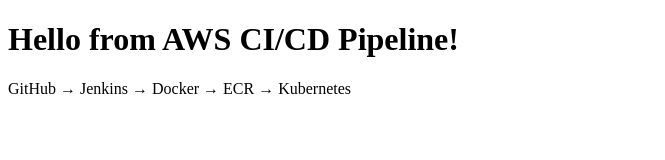
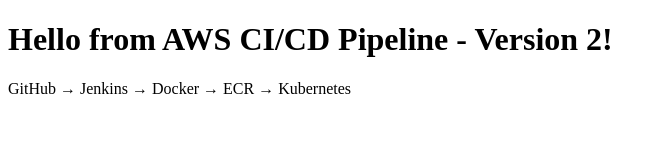
Before and after one commit to Rushi211011/aws-cicd-demo, a plain HTML site: page index.html in a window 1280 px wide. Shown: the whole page, without its empty margins (0-665 px from the left). Drawn offline with Linux system fonts and the light colour scheme.

Commit message:
Update index.html

```diff
--- a/index.html
+++ b/index.html
@@ -4,7 +4,7 @@
     <title>AWS CI/CD Demo</title>
 </head>
 <body>
-    <h1>Hello from AWS CI/CD Pipeline!</h1>
+    <h1>Hello from AWS CI/CD Pipeline - Version 2!</h1>
     <p>GitHub → Jenkins → Docker → ECR → Kubernetes</p>
 </body>
 </html>
```
